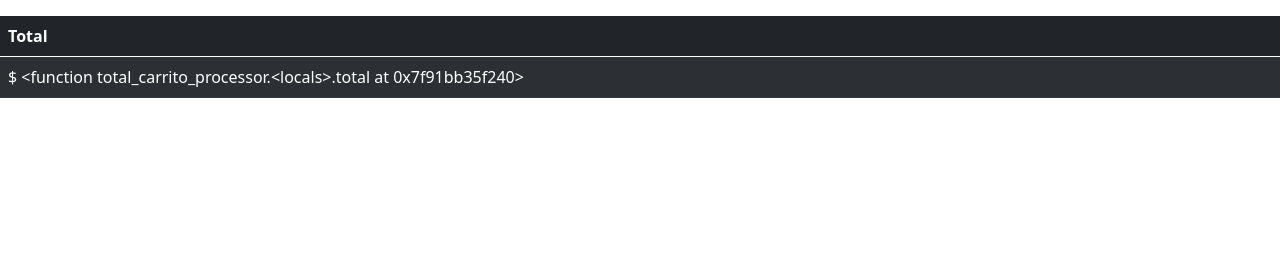
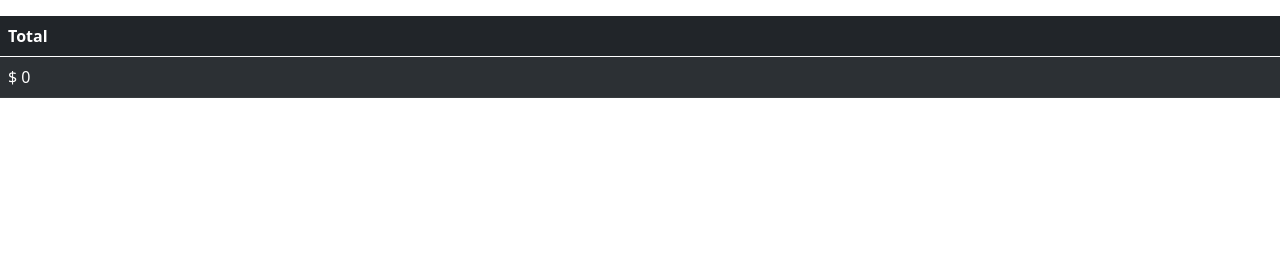
Before and after one commit to walkeriorus/flask-login, a Flask app: page /verCarrito/1 in a window 1280 px wide. Shown: the part 97-356 px from the top of the page. Run offline with Flask 2, Linux system fonts and the light colour scheme; the visitor is signed in with stand-in values (Sample User, id 1); data comes from the database, SQL or seed files in the repository; data that the repository does not hold is empty; some libraries are stand-ins or nearby versions.

Commit message:
Modificada la plantilla carrito.html

```diff
--- a/templates/carrito.html
+++ b/templates/carrito.html
@@ -37,7 +37,7 @@
     </thead>
     <tbody>
         <tr>
-            <td>$ {{total}}</td>
+            <td>$ {{total(products)}}</td>
         </tr>
     </tbody>
 </table>
```
